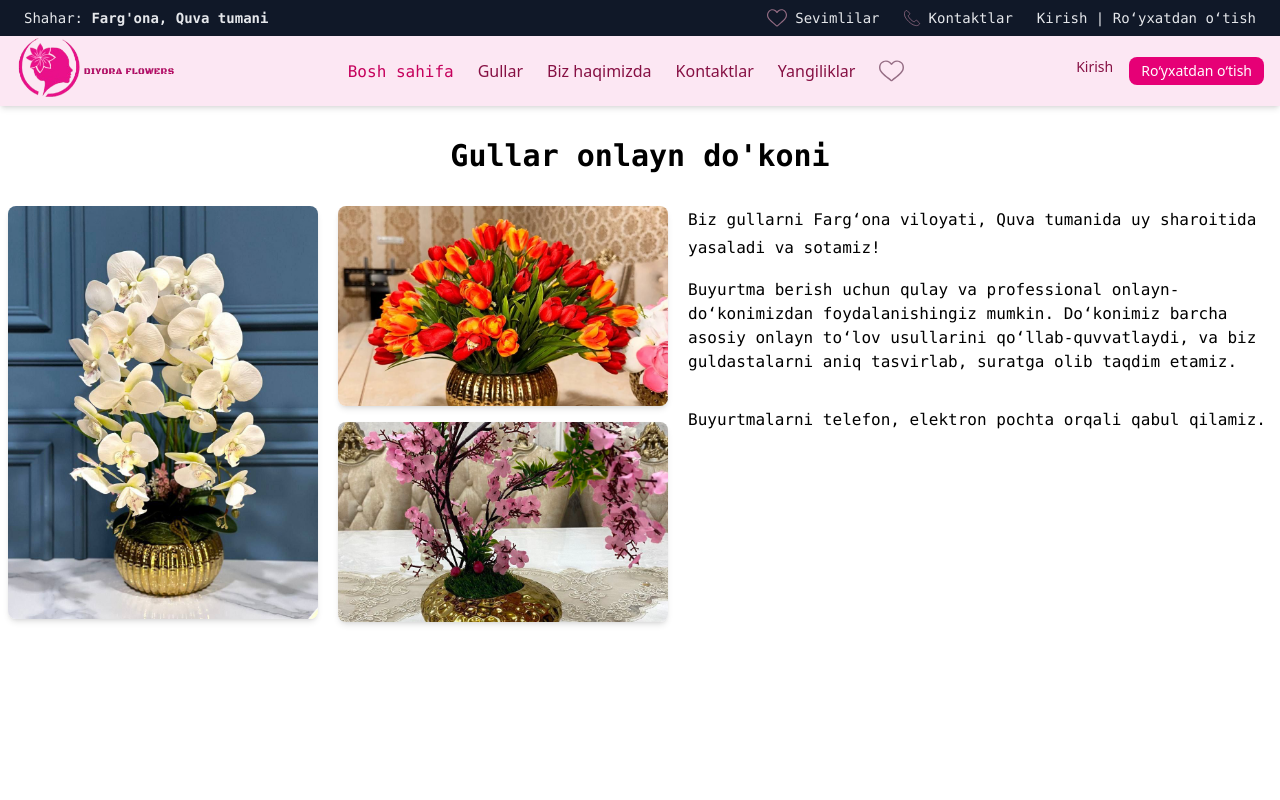
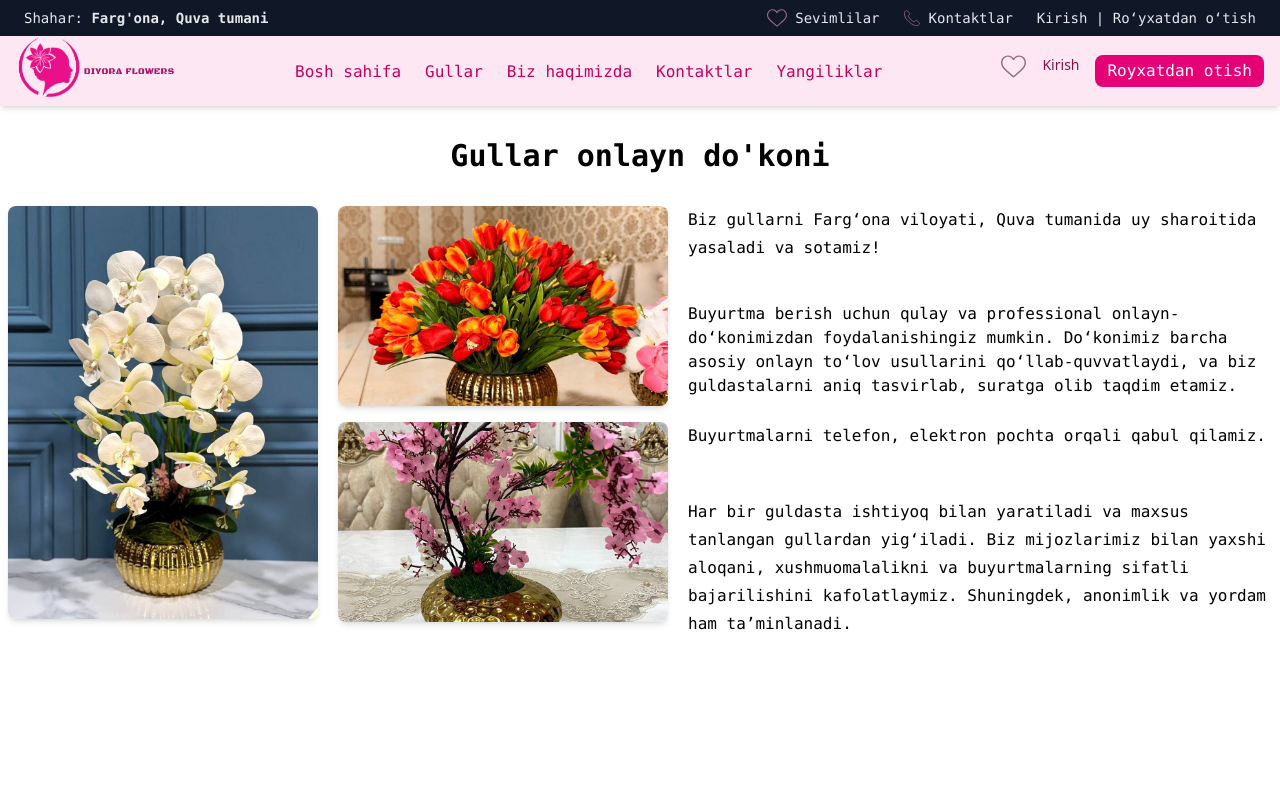
Before and after one commit to bugname7/flowers, a Next.js app: page /about in a window 1280 px wide. Shown: the top 800 px of the page. Built offline with nearby package versions, Linux system fonts and the light colour scheme.

Commit message:
flowers page update and responsive

```diff
--- a/src/app/components/Flowers.tsx
+++ b/src/app/components/Flowers.tsx
@@ -14,7 +14,7 @@ const Flowers = () => {
                     />
                 </div>
 
-                <div className="flex flex-col gap-4">
+                <div className="flex flex-col gap-4 ">
                     <div className="relative w-[330px] h-[200px]">
                         <Image
                             src="/images/lola.jpg"
@@ -34,13 +34,16 @@ const Flowers = () => {
                 </div>
             </div>
             <div>
-                <p className="font-mono leading-7 mb-4 font-medium">Biz gullarni Farg‘ona viloyati, Quva tumanida uy sharoitida yasaladi va sotamiz!
+                <p className="font-mono leading-7 mb-10 font-medium">Biz gullarni Farg‘ona viloyati, Quva tumanida uy sharoitida yasaladi va sotamiz!
                 </p>
-                <p className="font-mono leading-6 font-medium mb-8">Buyurtma berish uchun qulay va professional onlayn-do‘konimizdan foydalanishingiz mumkin. Do‘konimiz barcha asosiy onlayn
+                <p className="font-mono leading-6 font-medium mb-6">Buyurtma berish uchun qulay va professional onlayn-do‘konimizdan foydalanishingiz mumkin. Do‘konimiz barcha asosiy onlayn
                     to‘lov usullarini qo‘llab-quvvatlaydi, va biz guldastalarni aniq tasvirlab, suratga olib taqdim etamiz.
                 </p>
-                <p className="font-mono leading-7 mb-8 font-medium"> Buyurtmalarni
+                <p className="font-mono leading-7 mb-12 font-medium "> Buyurtmalarni
                     telefon, elektron pochta orqali  qabul qilamiz.</p>
+                <p className="font-mono leading-7 mb-8 font-medium">Har bir guldasta ishtiyoq bilan yaratiladi va maxsus tanlangan gullardan yig‘iladi. Biz mijozlarimiz bilan yaxshi aloqani,
+                    xushmuomalalikni va buyurtmalarning sifatli bajarilishini kafolatlaymiz. Shuningdek, anonimlik va yordam ham ta’minlanadi.
+                </p>
             </div>
         </div>
     )
--- a/src/app/components/Navbar.tsx
+++ b/src/app/components/Navbar.tsx
@@ -25,28 +25,27 @@ export default function Navbar() {
 
         {/* Desktop menu */}
         <ul className="hidden md:flex gap-6 text-pink-900 font-medium items-center">
-          <li><Link href="/" className="font-mono font-medium text-pink-700">Bosh sahifa</Link></li>
-          <li><Link href="/catalog">Gullar</Link></li>
-          <li><Link href="/about">Biz haqimizda</Link></li>
-          <li><Link href="/contact">Kontaktlar</Link></li>
-          <li><Link href="/news">Yangiliklar</Link></li>
-          <li>
-            <Link href="/cart">
-              <Image src="/images/like.svg" alt="like icon" width={25} height={25} />
-            </Link>
-          </li>
+          <li><Link href="/" className="font-mono font-medium  text-pink-700">Bosh sahifa</Link></li>
+          <li><Link href="/catalog" className="font-mono font-medium  text-pink-700">Gullar</Link></li>
+          <li><Link href="/about" className="font-mono font-medium  text-pink-700">Biz haqimizda</Link></li>
+          <li><Link href="/contact" className="font-mono font-medium  text-pink-700">Kontaktlar</Link></li>
+          <li><Link href="/news" className="font-mono font-medium  text-pink-700">Yangiliklar</Link></li>
+
         </ul>
 
         {/* Desktop auth buttons */}
         <div className="hidden md:flex gap-4">
+          <Link href="/cart">
+            <Image src="/images/like.svg" alt="like icon" width={25} height={25} />
+          </Link>
           <Link href="/auth/login" className="text-sm text-pink-900 hover:underline">
             Kirish
           </Link>
           <Link
             href="/auth/register"
-            className="text-sm bg-pink-600 text-white px-3 py-1 rounded-lg hover:bg-pink-700 transition"
+            className=" bg-pink-600 font-mono text-white px-3 py-1 rounded-lg hover:bg-pink-700 transition"
           >
-            Ro‘yxatdan o‘tish
+            Royxatdan otish
           </Link>
         </div>
 
--- a/src/app/page.tsx
+++ b/src/app/page.tsx
@@ -1,5 +1,4 @@
 import type { Metadata } from "next";
-import Image from "next/image";
 export const metadata: Metadata = {
   title: "Florist Diyora — Bosh sahifa",
   description: "Gullar va nafislik olami",
```
Also changed, not shown: public/images/cart.svg.
